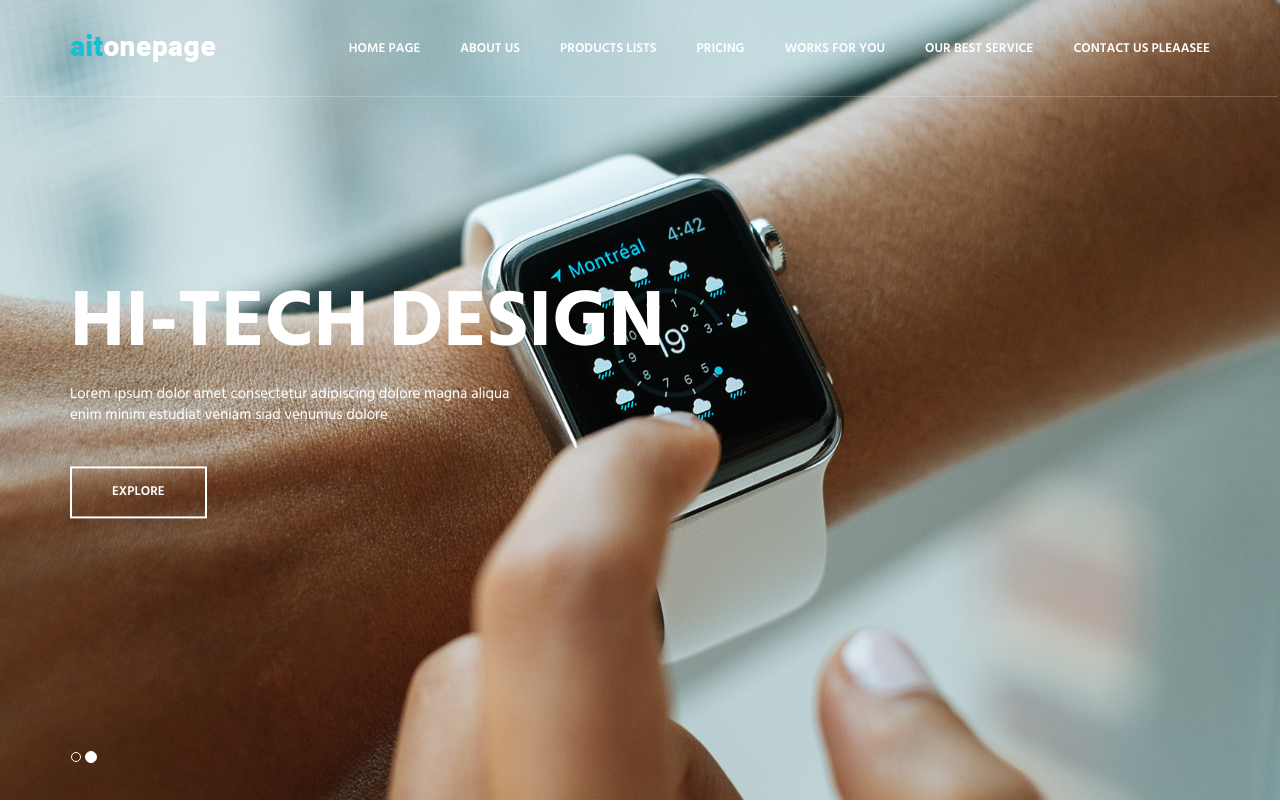
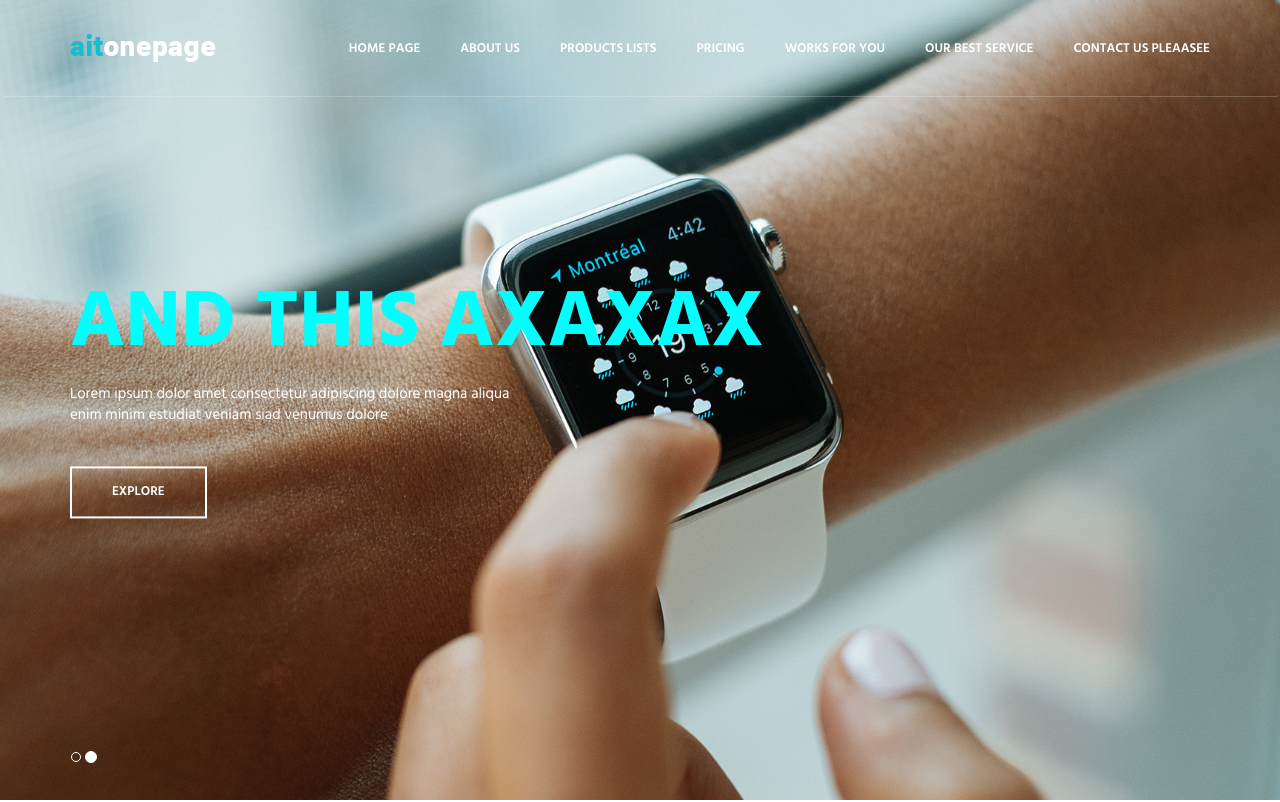
Before and after one commit to yarikpiskun41/project, a plain HTML site: page index.html in a window 1280 px wide. Shown: the top 802 px of the page. Drawn offline with Linux system fonts and the light colour scheme; some packages are replaced by stand-ins of ours.

Commit message:
commit two

```diff
--- a/index.html
+++ b/index.html
@@ -100,7 +100,7 @@
                     <div class="container">
                         <div class="carousel-centered">
                             <div class="margin-b-40">
-                                <h1 class="carousel-title">Hi-Tech Design</h1>
+                                <h1 class="carousel-title" style="color: red;">I change this text</h1>
                                 <p class="color-white">Lorem ipsum dolor amet consectetur adipiscing dolore magna aliqua <br/> enim minim estudiat veniam siad venumus dolore</p>
                             </div>
                             <a href="#" class="btn-theme btn-theme-sm btn-white-brd text-uppercase">Explore</a>
@@ -112,7 +112,7 @@
                     <div class="container">
                         <div class="carousel-centered">
                             <div class="margin-b-40">
-                                <h2 class="carousel-title">Hi-Tech Design</h2>
+                                <h2 class="carousel-title" style="color: aqua;">And this AXAXAX</h2>
                                 <p class="color-white">Lorem ipsum dolor amet consectetur adipiscing dolore magna aliqua <br/> enim minim estudiat veniam siad venumus dolore</p>
                             </div>
                             <a href="#" class="btn-theme btn-theme-sm btn-white-brd text-uppercase">Explore</a>
```
